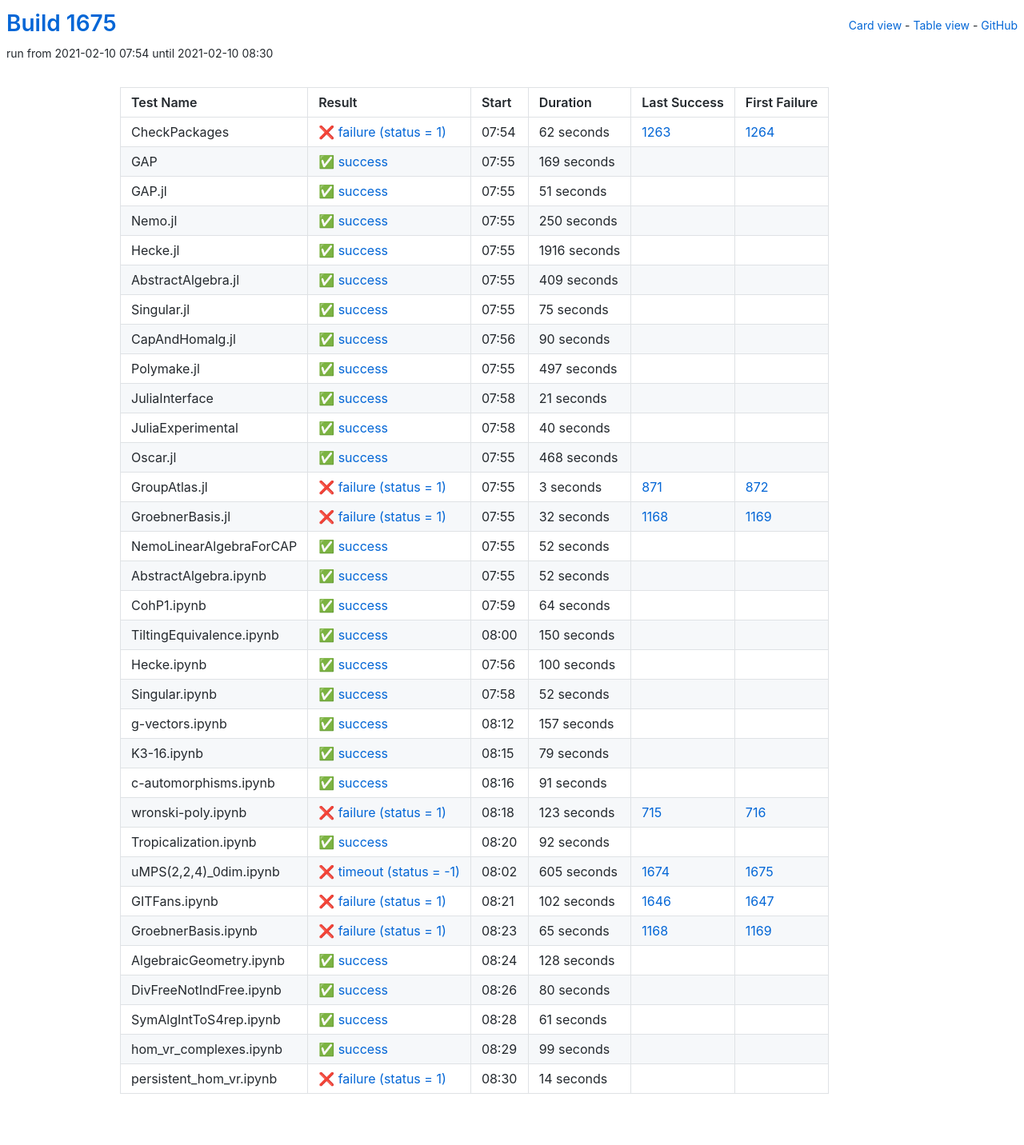
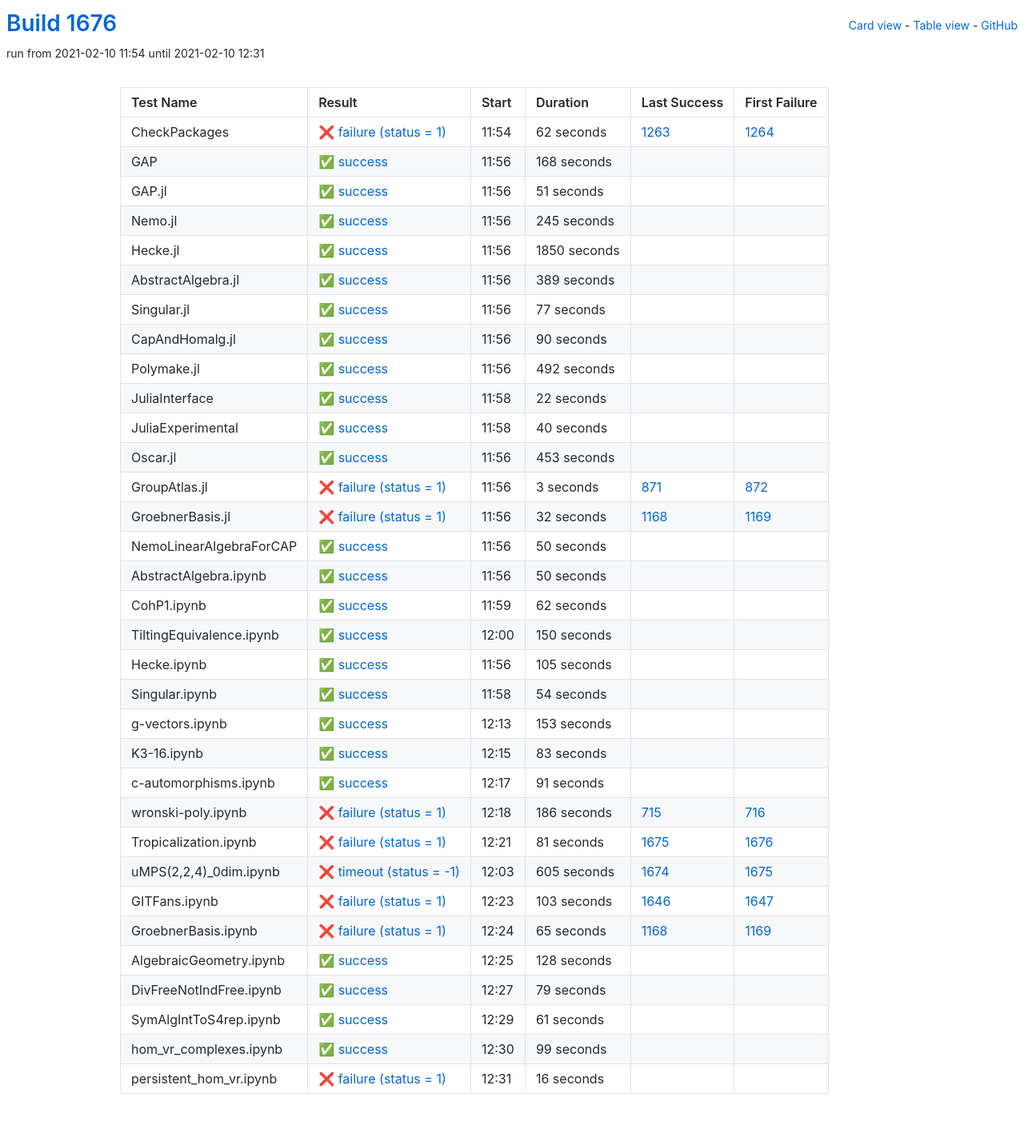
Before and after one commit to oscar-system/oscar-ci-status-stable, a Jekyll site: the page built from table.html, in a window 1280 px wide. Shown: the whole page at 80% size. Built offline with Jekyll 4.4.1, drawn with Linux system fonts in a browser that asks for light colours.

Commit message:
Build #1676

```diff
--- a/_data/ci.yml
+++ b/_data/ci.yml
@@ -1,6 +1,6 @@
 ---
-build: 1675
-build_url: https://oscarci.mathematik.uni-kl.de/job/oscar-stable/1675/
+build: 1676
+build_url: https://oscarci.mathematik.uni-kl.de/job/oscar-stable/1676/
 job: oscar-stable
 organization: oscar-system
 repo: oscar-ci-status-stable
@@ -8,8 +8,8 @@ repourl: https://github.com/oscar-system/oscar-ci-status-stable
 tests:
 - name: CheckPackages
   id: checkpackages
-  log: https://oscarci.mathematik.uni-kl.de/job/oscar-stable/1675/artifact/logs/build-1675/CheckPackages.log
-  start: 2021-02-10 07:54
+  log: https://oscarci.mathematik.uni-kl.de/job/oscar-stable/1676/artifact/logs/build-1676/CheckPackages.log
+  start: 2021-02-10 11:54
   success: false
   exitcode: 1
   status: failure
@@ -20,20 +20,20 @@ tests:
   first_failure_url: https://oscarci.mathematik.uni-kl.de/job/oscar-stable/1264/
 - name: GAP
   id: gap
-  log: https://oscarci.mathematik.uni-kl.de/job/oscar-stable/1675/artifact/logs/build-1675/GAP.log
-  start: 2021-02-10 07:55
+  log: https://oscarci.mathematik.uni-kl.de/job/oscar-stable/1676/artifact/logs/build-1676/GAP.log
+  start: 2021-02-10 11:56
   success: true
   exitcode: 0
   status: success
-  duration: 169
+  duration: 168
   last_success: false
   last_success_url:
   first_failure: false
   first_failure_url:
 - name: GAP.jl
   id: gap-jl
-  log: https://oscarci.mathematik.uni-kl.de/job/oscar-stable/1675/artifact/logs/build-1675/GAP.jl.log
-  start: 2021-02-10 07:55
+  log: https://oscarci.mathematik.uni-kl.de/job/oscar-stable/1676/artifact/logs/build-1676/GAP.jl.log
+  start: 2021-02-10 11:56
   success: true
   exitcode: 0
   status: success
@@ -44,56 +44,56 @@ tests:
   first_failure_url:
 - name: Nemo.jl
   id: nemo-jl
-  log: https://oscarci.mathematik.uni-kl.de/job/oscar-stable/1675/artifact/logs/build-1675/Nemo.jl.log
-  start: 2021-02-10 07:55
+  log: https://oscarci.mathematik.uni-kl.de/job/oscar-stable/1676/artifact/logs/build-1676/Nemo.jl.log
+  start: 2021-02-10 11:56
   success: true
   exitcode: 0
   status: success
-  duration: 250
+  duration: 245
   last_success: false
   last_success_url:
   first_failure: false
   first_failure_url:
 - name: Hecke.jl
   id: hecke-jl
-  log: https://oscarci.mathematik.uni-kl.de/job/oscar-stable/1675/artifact/logs/build-1675/Hecke.jl.log
-  start: 2021-02-10 07:55
+  log: https://oscarci.mathematik.uni-kl.de/job/oscar-stable/1676/artifact/logs/build-1676/Hecke.jl.log
+  start: 2021-02-10 11:56
   success: true
   exitcode: 0
   status: success
-  duration: 1916
+  duration: 1850
   last_success: false
   last_success_url:
   first_failure: false
   first_failure_url:
 - name: AbstractAlgebra.jl
   id: abstractalgebra-jl
-  log: https://oscarci.mathematik.uni-kl.de/job/oscar-stable/1675/artifact/logs/build-1675/AbstractAlgebra.jl.log
-  start: 2021-02-10 07:55
+  log: https://oscarci.mathematik.uni-kl.de/job/oscar-stable/1676/artifact/logs/build-1676/AbstractAlgebra.jl.log
+  start: 2021-02-10 11:56
   success: true
   exitcode: 0
   status: success
-  duration: 409
+  duration: 389
   last_success: false
   last_success_url:
   first_failure: false
   first_failure_url:
 - name: Singular.jl
   id: singular-jl
-  log: https://oscarci.mathematik.uni-kl.de/job/oscar-stable/1675/artifact/logs/build-1675/Singular.jl.log
-  start: 2021-02-10 07:55
+  log: https://oscarci.mathematik.uni-kl.de/job/oscar-stable/1676/artifact/logs/build-1676/Singular.jl.log
+  start: 2021-02-10 11:56
   success: true
   exitcode: 0
   status: success
-  duration: 75
+  duration: 77
   last_success: false
   last_success_url:
   first_failure: false
   first_failure_url:
 - name: CapAndHomalg.jl
   id: capandhomalg-jl
-  log: https://oscarci.mathematik.uni-kl.de/job/oscar-stable/1675/artifact/logs/build-1675/CapAndHomalg.jl.log
-  start: 2021-02-10 07:56
+  log: https://oscarci.mathematik.uni-kl.de/job/oscar-stable/1676/artifact/logs/build-1676/CapAndHomalg.jl.log
+  start: 2021-02-10 11:56
   success: true
   exitcode: 0
   status: success
@@ -104,32 +104,32 @@ tests:
   first_failure_url:
 - name: Polymake.jl
   id: polymake-jl
-  log: https://oscarci.mathematik.uni-kl.de/job/oscar-stable/1675/artifact/logs/build-1675/Polymake.jl.log
-  start: 2021-02-10 07:55
+  log: https://oscarci.mathematik.uni-kl.de/job/oscar-stable/1676/artifact/logs/build-1676/Polymake.jl.log
+  start: 2021-02-10 11:56
   success: true
   exitcode: 0
   status: success
-  duration: 497
+  duration: 492
   last_success: false
   last_success_url:
   first_failure: false
   first_failure_url:
 - name: JuliaInterface
   id: juliainterface
-  log: https://oscarci.mathematik.uni-kl.de/job/oscar-stable/1675/artifact/logs/build-1675/JuliaInterface.log
-  start: 2021-02-10 07:58
+  log: https://oscarci.mathematik.uni-kl.de/job/oscar-stable/1676/artifact/logs/build-1676/JuliaInterface.log
+  start: 2021-02-10 11:58
   success: true
   exitcode: 0
   status: success
-  duration: 21
+  duration: 22
   last_success: false
   last_success_url:
   first_failure: false
   first_failure_url:
 - name: JuliaExperimental
   id: juliaexperimental
-  log: https://oscarci.mathematik.uni-kl.de/job/oscar-stable/1675/artifact/logs/build-1675/JuliaExperimental.log
-  start: 2021-02-10 07:58
+  log: https://oscarci.mathematik.uni-kl.de/job/oscar-stable/1676/artifact/logs/build-1676/JuliaExperimental.log
+  start: 2021-02-10 11:58
   success: true
   exitcode: 0
   status: success
@@ -140,20 +140,20 @@ tests:
   first_failure_url:
 - name: Oscar.jl
   id: oscar-jl
-  log: https://oscarci.mathematik.uni-kl.de/job/oscar-stable/1675/artifact/logs/build-1675/Oscar.jl.log
-  start: 2021-02-10 07:55
+  log: https://oscarci.mathematik.uni-kl.de/job/oscar-stable/1676/artifact/logs/build-1676/Oscar.jl.log
+  start: 2021-02-10 11:56
   success: true
   exitcode: 0
   status: success
-  duration: 468
+  duration: 453
   last_success: false
   last_success_url:
   first_failure: false
   first_failure_url:
 - name: GroupAtlas.jl
   id: groupatlas-jl
-  log: https://oscarci.mathematik.uni-kl.de/job/oscar-stable/1675/artifact/logs/build-1675/GroupAtlas.jl.log
-  start: 2021-02-10 07:55
+  log: https://oscarci.mathematik.uni-kl.de/job/oscar-stable/1676/artifact/logs/build-1676/GroupAtlas.jl.log
+  start: 2021-02-10 11:56
   success: false
   exitcode: 1
   status: failure
@@ -164,8 +164,8 @@ tests:
   first_failure_url: https://oscarci.mathematik.uni-kl.de/job/oscar-stable/872/
 - name: GroebnerBasis.jl
   id: groebnerbasis-jl
-  log: https://oscarci.mathematik.uni-kl.de/job/oscar-stable/1675/artifact/logs/build-1675/GroebnerBasis.jl.log
-  start: 2021-02-10 07:55
+  log: https://oscarci.mathematik.uni-kl.de/job/oscar-stable/1676/artifact/logs/build-1676/GroebnerBasis.jl.log
+  start: 2021-02-10 11:56
   success: false
   exitcode: 1
   status: failure
@@ -176,44 +176,44 @@ tests:
   first_failure_url: https://oscarci.mathematik.uni-kl.de/job/oscar-stable/1169/
 - name: NemoLinearAlgebraForCAP
   id: nemolinearalgebraforcap
-  log: https://oscarci.mathematik.uni-kl.de/job/oscar-stable/1675/artifact/logs/build-1675/NemoLinearAlgebraForCAP.log
-  start: 2021-02-10 07:55
+  log: https://oscarci.mathematik.uni-kl.de/job/oscar-stable/1676/artifact/logs/build-1676/NemoLinearAlgebraForCAP.log
+  start: 2021-02-10 11:56
   success: true
   exitcode: 0
   status: success
-  duration: 52
+  duration: 50
   last_success: false
   last_success_url:
   first_failure: false
   first_failure_url:
 - name: AbstractAlgebra.ipynb
   id: abstractalgebra-ipynb
-  log: https://oscarci.mathematik.uni-kl.de/job/oscar-stable/1675/artifact/logs/build-1675/AbstractAlgebra.ipynb.log
-  start: 2021-02-10 07:55
+  log: https://oscarci.mathematik.uni-kl.de/job/oscar-stable/1676/artifact/logs/build-1676/AbstractAlgebra.ipynb.log
+  start: 2021-02-10 11:56
   success: true
   exitcode: 0
   status: success
-  duration: 52
+  duration: 50
   last_success: false
   last_success_url:
   first_failure: false
   first_failure_url:
 - name: CohP1.ipynb
   id: cohp1-ipynb
-  log: https://oscarci.mathematik.uni-kl.de/job/oscar-stable/1675/artifact/logs/build-1675/CohP1.ipynb.log
-  start: 2021-02-10 07:59
+  log: https://oscarci.mathematik.uni-kl.de/job/oscar-stable/1676/artifact/logs/build-1676/CohP1.ipynb.log
+  start: 2021-02-10 11:59
   success: true
   exitcode: 0
   status: success
-  duration: 64
+  duration: 62
   last_success: false
   last_success_url:
   first_failure: false
   first_failure_url:
 - name: TiltingEquivalence.ipynb
   id: tiltingequivalence-ipynb
-  log: https://oscarci.mathematik.uni-kl.de/job/oscar-stable/1675/artifact/logs/build-1675/TiltingEquivalence.ipynb.log
-  start: 2021-02-10 08:00
+  log: https://oscarci.mathematik.uni-kl.de/job/oscar-stable/1676/artifact/logs/build-1676/TiltingEquivalence.ipynb.log
+  start: 2021-02-10 12:00
   success: true
   exitcode: 0
   status: success
@@ -224,56 +224,56 @@ tests:
   first_failure_url:
 - name: Hecke.ipynb
   id: hecke-ipynb
-  log: https://oscarci.mathematik.uni-kl.de/job/oscar-stable/1675/artifact/logs/build-1675/Hecke.ipynb.log
-  start: 2021-02-10 07:56
+  log: https://oscarci.mathematik.uni-kl.de/job/oscar-stable/1676/artifact/logs/build-1676/Hecke.ipynb.log
+  start: 2021-02-10 11:56
   success: true
   exitcode: 0
   status: success
-  duration: 100
+  duration: 105
   last_success: false
   last_success_url:
   first_failure: false
   first_failure_url:
 - name: Singular.ipynb
   id: singular-ipynb
-  log: https://oscarci.mathematik.uni-kl.de/job/oscar-stable/1675/artifact/logs/build-1675/Singular.ipynb.log
-  start: 2021-02-10 07:58
+  log: https://oscarci.mathematik.uni-kl.de/job/oscar-stable/1676/artifact/logs/build-1676/Singular.ipynb.log
+  start: 2021-02-10 11:58
   success: true
   exitcode: 0
   status: success
-  duration: 52
+  duration: 54
   last_success: false
   last_success_url:
   first_failure: false
   first_failure_url:
 - name: g-vectors.ipynb
   id: g-vectors-ipynb
-  log: https://oscarci.mathematik.uni-kl.de/job/oscar-stable/1675/artifact/logs/build-1675/g-vectors.ipynb.log
-  start: 2021-02-10 08:12
+  log: https://oscarci.mathematik.uni-kl.de/job/oscar-stable/1676/artifact/logs/build-1676/g-vectors.ipynb.log
+  start: 2021-02-10 12:13
   success: true
   exitcode: 0
   status: success
-  duration: 157
+  duration: 153
   last_success: false
   last_success_url:
   first_failure: false
   first_failure_url:
 - name: K3-16.ipynb
   id: k3-16-ipynb
-  log: https://oscarci.mathematik.uni-kl.de/job/oscar-stable/1675/artifact/logs/build-1675/K3-16.ipynb.log
-  start: 2021-02-10 08:15
+  log: https://oscarci.mathematik.uni-kl.de/job/oscar-stable/1676/artifact/logs/build-1676/K3-16.ipynb.log
+  start: 2021-02-10 12:15
   success: true
   exitcode: 0
   status: success
-  duration: 79
+  duration: 83
   last_success: false
   last_success_url:
   first_failure: false
   first_failure_url:
 - name: c-automorphisms.ipynb
   id: c-automorphisms-ipynb
-  log: https://oscarci.mathematik.uni-kl.de/job/oscar-stable/1675/artifact/logs/build-1675/c-automorphisms.ipynb.log
-  start: 2021-02-10 08:16
+  log: https://oscarci.mathematik.uni-kl.de/job/oscar-stable/1676/artifact/logs/build-1676/c-automorphisms.ipynb.log
+  start: 2021-02-10 12:17
   success: true
   exitcode: 0
   status: success
@@ -284,32 +284,32 @@ tests:
   first_failure_url:
 - name: wronski-poly.ipynb
   id: wronski-poly-ipynb
-  log: https://oscarci.mathematik.uni-kl.de/job/oscar-stable/1675/artifact/logs/build-1675/wronski-poly.ipynb.log
-  start: 2021-02-10 08:18
+  log: https://oscarci.mathematik.uni-kl.de/job/oscar-stable/1676/artifact/logs/build-1676/wronski-poly.ipynb.log
+  start: 2021-02-10 12:18
   success: false
   exitcode: 1
   status: failure
-  duration: 123
+  duration: 186
   last_success: 715
   last_success_url: https://oscarci.mathematik.uni-kl.de/job/oscar-stable/715/
   first_failure: 716
   first_failure_url: https://oscarci.mathematik.uni-kl.de/job/oscar-stable/716/
 - name: Tropicalization.ipynb
   id: tropicalization-ipynb
-  log: https://oscarci.mathematik.uni-kl.de/job/oscar-stable/1675/artifact/logs/build-1675/Tropicalization.ipynb.log
-  start: 2021-02-10 08:20
-  success: true
-  exitcode: 0
-  status: success
-  duration: 92
-  last_success: false
-  last_success_url:
-  first_failure: false
-  first_failure_url:
+  log: https://oscarci.mathematik.uni-kl.de/job/oscar-stable/1676/artifact/logs/build-1676/Tropicalization.ipynb.log
+  start: 2021-02-10 12:21
+  success: false
+  exitcode: 1
+  status: failure
+  duration: 81
+  last_success: 1675
+  last_success_url: https://oscarci.mathematik.uni-kl.de/job/oscar-stable/1675/
+  first_failure: 1676
+  first_failure_url: https://oscarci.mathematik.uni-kl.de/job/oscar-stable/1676/
 - name: uMPS(2,2,4)_0dim.ipynb
   id: umps-2-2-4-0dim-ipynb
-  log: https://oscarci.mathematik.uni-kl.de/job/oscar-stable/1675/artifact/logs/build-1675/uMPS-2-2-4-_0dim.ipynb.log
-  start: 2021-02-10 08:02
+  log: https://oscarci.mathematik.uni-kl.de/job/oscar-stable/1676/artifact/logs/build-1676/uMPS-2-2-4-_0dim.ipynb.log
+  start: 2021-02-10 12:03
   success: false
   exitcode: -1
   status: timeout
@@ -320,20 +320,20 @@ tests:
   first_failure_url: https://oscarci.mathematik.uni-kl.de/job/oscar-stable/1675/
 - name: GITFans.ipynb
   id: gitfans-ipynb
-  log: https://oscarci.mathematik.uni-kl.de/job/oscar-stable/1675/artifact/logs/build-1675/GITFans.ipynb.log
-  start: 2021-02-10 08:21
+  log: https://oscarci.mathematik.uni-kl.de/job/oscar-stable/1676/artifact/logs/build-1676/GITFans.ipynb.log
+  start: 2021-02-10 12:23
   success: false
   exitcode: 1
   status: failure
-  duration: 102
+  duration: 103
   last_success: 1646
   last_success_url: https://oscarci.mathematik.uni-kl.de/job/oscar-stable/1646/
   first_failure: 1647
   first_failure_url: https://oscarci.mathematik.uni-kl.de/job/oscar-stable/1647/
 - name: GroebnerBasis.ipynb
   id: groebnerbasis-ipynb
-  log: https://oscarci.mathematik.uni-kl.de/job/oscar-stable/1675/artifact/logs/build-1675/GroebnerBasis.ipynb.log
-  start: 2021-02-10 08:23
+  log: https://oscarci.mathematik.uni-kl.de/job/oscar-stable/1676/artifact/logs/build-1676/GroebnerBasis.ipynb.log
+  start: 2021-02-10 12:24
   success: false
   exitcode: 1
   status: failure
@@ -344,8 +344,8 @@ tests:
   first_failure_url: https://oscarci.mathematik.uni-kl.de/job/oscar-stable/1169/
 - name: AlgebraicGeometry.ipynb
   id: algebraicgeometry-ipynb
-  log: https://oscarci.mathematik.uni-kl.de/job/oscar-stable/1675/artifact/logs/build-1675/AlgebraicGeometry.ipynb.log
-  start: 2021-02-10 08:24
+  log: https://oscarci.mathematik.uni-kl.de/job/oscar-stable/1676/artifact/logs/build-1676/AlgebraicGeometry.ipynb.log
+  start: 2021-02-10 12:25
   success: true
   exitcode: 0
   status: success
@@ -356,20 +356,20 @@ tests:
   first_failure_url:
 - name: DivFreeNotIndFree.ipynb
   id: divfreenotindfree-ipynb
-  log: https://oscarci.mathematik.uni-kl.de/job/oscar-stable/1675/artifact/logs/build-1675/DivFreeNotIndFree.ipynb.log
-  start: 2021-02-10 08:26
+  log: https://oscarci.mathematik.uni-kl.de/job/oscar-stable/1676/artifact/logs/build-1676/DivFreeNotIndFree.ipynb.log
+  start: 2021-02-10 12:27
   success: true
   exitcode: 0
   status: success
-  duration: 80
+  duration: 79
   last_success: false
   last_success_url:
   first_failure: false
   first_failure_url:
 - name: SymAlgIntToS4rep.ipynb
   id: symalginttos4rep-ipynb
-  log: https://oscarci.mathematik.uni-kl.de/job/oscar-stable/1675/artifact/logs/build-1675/SymAlgIntToS4rep.ipynb.log
-  start: 2021-02-10 08:28
+  log: https://oscarci.mathematik.uni-kl.de/job/oscar-stable/1676/artifact/logs/build-1676/SymAlgIntToS4rep.ipynb.log
+  start: 2021-02-10 12:29
   success: true
   exitcode: 0
   status: success
@@ -380,8 +380,8 @@ tests:
   first_failure_url:
 - name: hom_vr_complexes.ipynb
   id: hom-vr-complexes-ipynb
-  log: https://oscarci.mathematik.uni-kl.de/job/oscar-stable/1675/artifact/logs/build-1675/hom_vr_complexes.ipynb.log
-  start: 2021-02-10 08:29
+  log: https://oscarci.mathematik.uni-kl.de/job/oscar-stable/1676/artifact/logs/build-1676/hom_vr_complexes.ipynb.log
+  start: 2021-02-10 12:30
   success: true
   exitcode: 0
   status: success
@@ -392,12 +392,12 @@ tests:
   first_failure_url:
 - name: persistent_hom_vr.ipynb
   id: persistent-hom-vr-ipynb
-  log: https://oscarci.mathematik.uni-kl.de/job/oscar-stable/1675/artifact/logs/build-1675/persistent_hom_vr.ipynb.log
-  start: 2021-02-10 08:30
+  log: https://oscarci.mathematik.uni-kl.de/job/oscar-stable/1676/artifact/logs/build-1676/persistent_hom_vr.ipynb.log
+  start: 2021-02-10 12:31
   success: false
   exitcode: 1
   status: failure
-  duration: 14
+  duration: 16
   last_success: false
   last_success_url:
   first_failure: false
```
Also changed, not shown: README.md.
